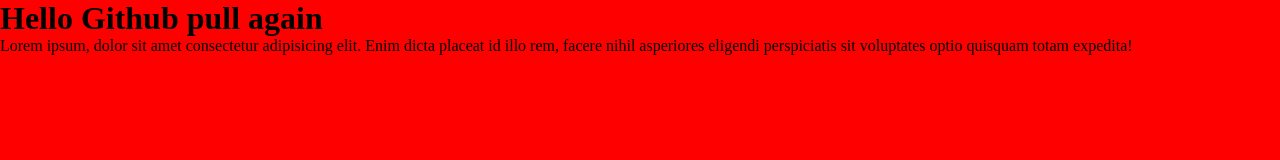
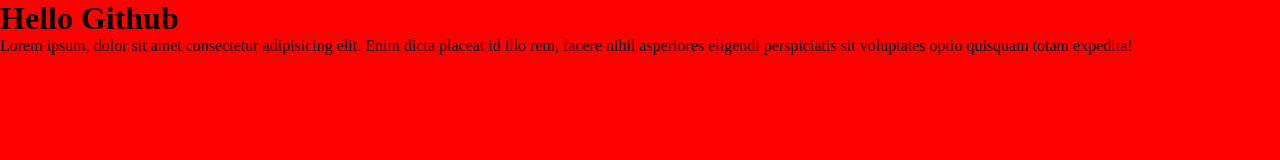
Before and after one commit to RaihanUddiin/raihan_portfolio, a plain HTML site: page index.html in a window 1280 px wide. Drawn offline with Linux system fonts and the light colour scheme.

Commit message:
Update index.html

```diff
--- a/index.html
+++ b/index.html
@@ -8,7 +8,7 @@
     <title>Portfolio</title>
 </head>
 <body>
-    <h1>Hello Github pull again</h1>
+    <h1>Hello Github</h1>
     <p>Lorem ipsum, dolor sit amet consectetur adipisicing elit. Enim dicta placeat id illo rem, facere nihil asperiores eligendi perspiciatis sit voluptates optio quisquam totam expedita!</p>
 </body>
 </html>
```
